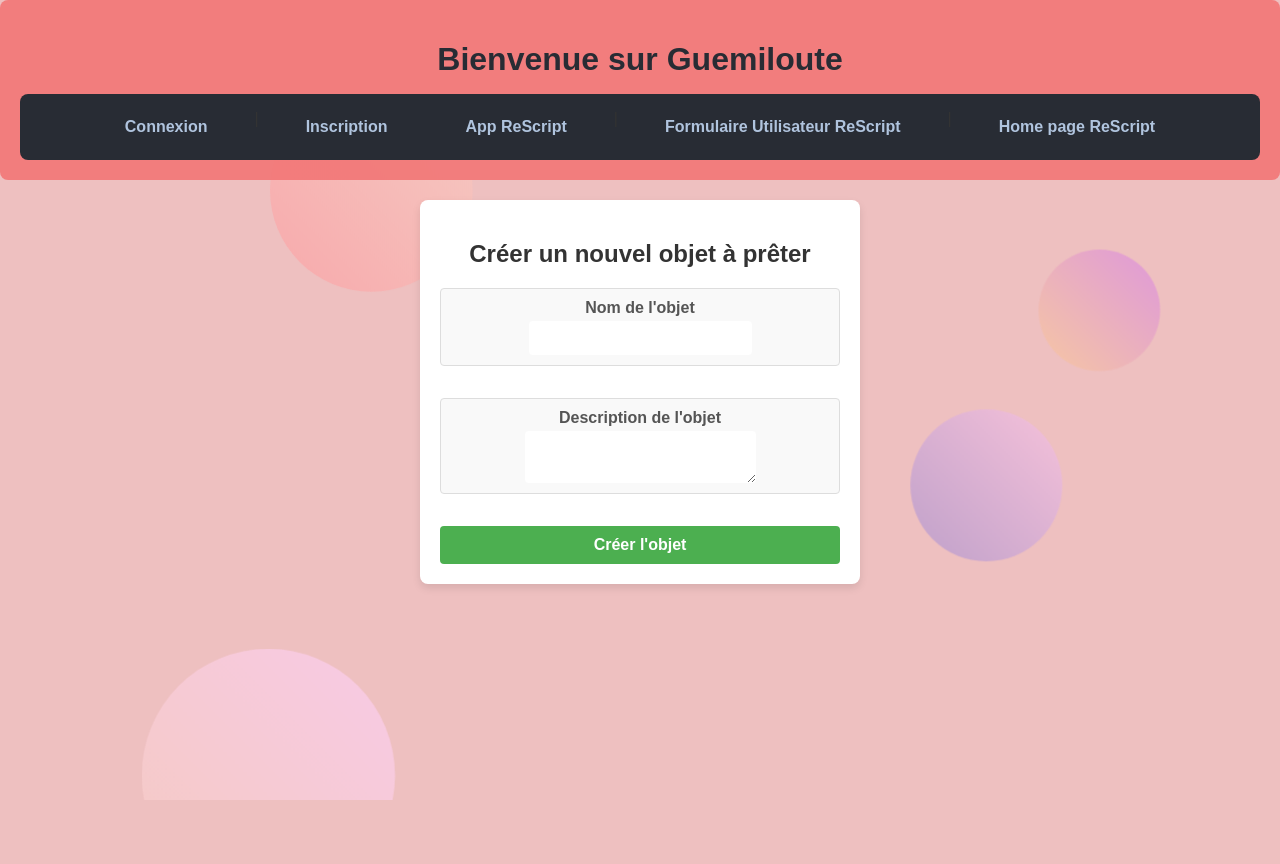
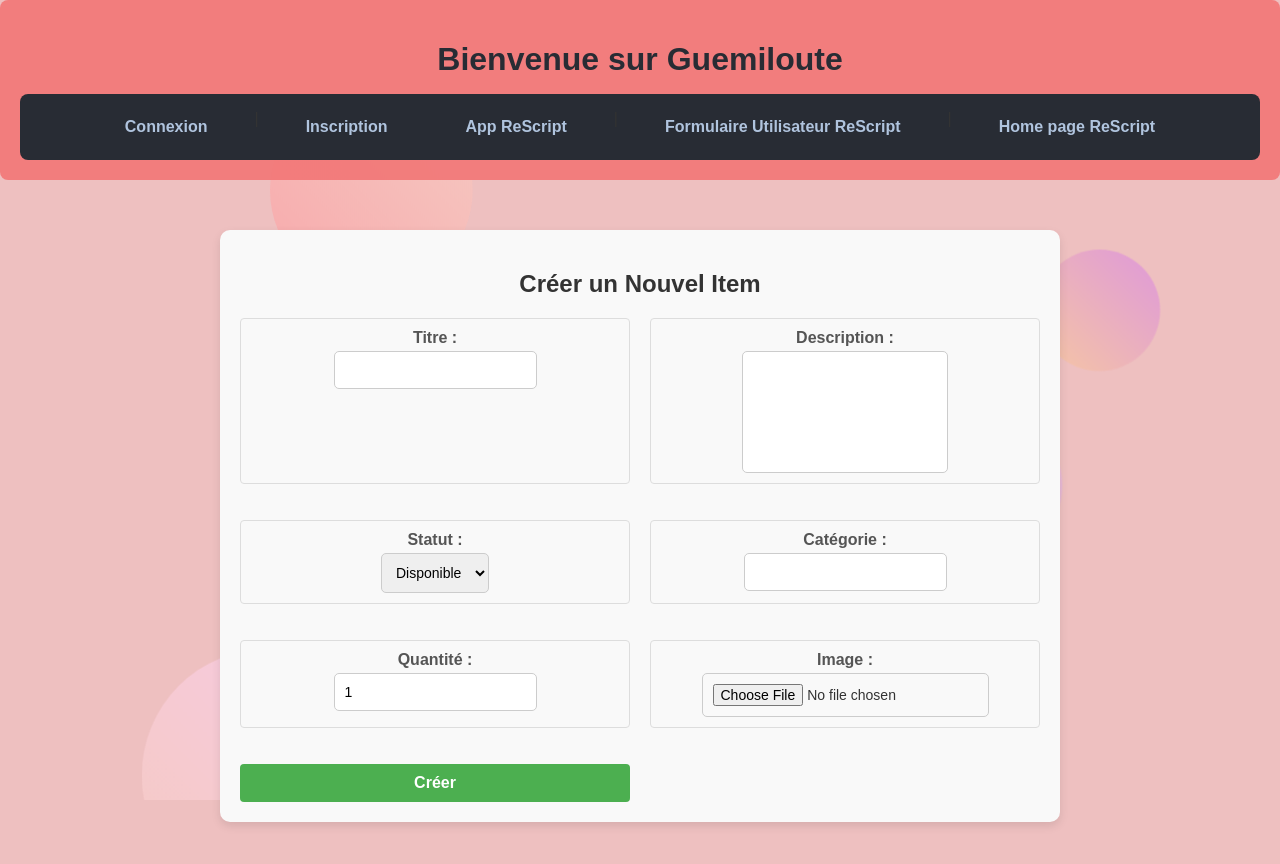
Before and after one commit to Fellous/guemiloute-test, a React (Create React App) app: page /create-item in a window 1280 px wide. Shown: the top 864 px of the page. Before the commit the page ends 800 px from the top, so only its background shows below. Built offline with nearby package versions, Linux system fonts and the light colour scheme.

Commit message:
feat: integrate image upload in CreateItem component

```diff
--- /dev/null
+++ b/src/assets/styles/CreateItem.css
@@ -0,0 +1,91 @@
+.create-item-container {
+  max-width: 800px;
+  margin: 50px auto;
+  padding: 20px;
+  background-color: #f9f9f9;
+  border-radius: 10px;
+  box-shadow: 0px 4px 10px rgba(0, 0, 0, 0.1);
+  font-family: 'Arial', sans-serif;
+}
+
+h2 {
+  text-align: center;
+  color: #333;
+  margin-bottom: 20px;
+}
+
+.create-item-form {
+  display: grid;
+  grid-template-columns: 1fr 1fr;
+  gap: 20px;
+}
+
+.form-group {
+  display: flex;
+  flex-direction: column;
+}
+
+label {
+  margin-bottom: 5px;
+  font-weight: bold;
+  color: #555;
+}
+
+input,
+textarea,
+select {
+  padding: 10px;
+  font-size: 14px;
+  border: 1px solid #ccc;
+  border-radius: 5px;
+  outline: none;
+  transition: border-color 0.3s;
+}
+
+input:focus,
+textarea:focus,
+select:focus {
+  border-color: #007bff;
+}
+
+textarea {
+  resize: none;
+  height: 100px;
+  grid-column: span 2;
+}
+
+.create-item-button {
+  background-color: #007bff;
+  color: #fff;
+  padding: 10px 15px;
+  font-size: 16px;
+  border: none;
+  border-radius: 5px;
+  cursor: pointer;
+  transition: background-color 0.3s;
+  grid-column: span 2;
+}
+
+.create-item-button:hover {
+  background-color: #0056b3;
+}
+
+.message {
+  text-align: center;
+  font-weight: bold;
+  margin-bottom: 10px;
+  color: #28a745;
+  grid-column: span 2;
+}
+
+@media (max-width: 768px) {
+  .create-item-form {
+    grid-template-columns: 1fr;
+  }
+
+  textarea,
+  .create-item-button,
+  .message {
+    grid-column: span 1;
+  }
+}
--- a/src/components/CreateItem.tsx
+++ b/src/components/CreateItem.tsx
@@ -1,57 +1,101 @@
 import React, { useState } from "react";
+import axios from "axios";
+import "../assets/styles/CreateItem.css";
 
 const CreateItem: React.FC = () => {
-  const [itemName, setItemName] = useState("");
-  const [itemDescription, setItemDescription] = useState("");
-  const [confirmationMessage, setConfirmationMessage] = useState("");
+  const [title, setTitle] = useState("");
+  const [description, setDescription] = useState("");
+  const [status, setStatus] = useState("available");
+  const [category, setCategory] = useState("");
+  const [quantity, setQuantity] = useState(1);
+  const [image, setImage] = useState<File | null>(null);
 
-  const handleSubmit = (e: React.FormEvent) => {
+  const handleSubmit = async (e: React.FormEvent) => {
     e.preventDefault();
 
-    const newItem = {
-      name: itemName,
-      description: itemDescription,
-    };
+    const formData = new FormData();
+    formData.append("title", title);
+    formData.append("description", description);
+    formData.append("status", status);
+    formData.append("category", category);
+    formData.append("quantity", quantity.toString());
+    if (image) formData.append("image", image);
 
-    console.log("Objet créé:", newItem);
-
-    setConfirmationMessage("Objet créé avec succès !");
-
-    setTimeout(() => setConfirmationMessage(""), 3000);
-    setItemName("");
-    setItemDescription("");
+    try {
+      const response = await axios.post(
+        `${process.env.REACT_APP_API_URL}/items`,
+        formData,
+        {
+          headers: {
+            "Content-Type": "multipart/form-data",
+          },
+        }
+      );
+      console.log("Item créé :", response.data);
+    } catch (error) {
+      console.error("Erreur lors de la création de l'item :", error);
+    }
   };
 
   return (
     <div className="create-item-container">
-      <h2>Créer un nouvel objet à prêter</h2>
+      <h2>Créer un Nouvel Item</h2>
       <form onSubmit={handleSubmit} className="create-item-form">
         <div className="form-group">
-          <label>Nom de l'objet</label>
+          <label>Titre :</label>
           <input
             type="text"
-            value={itemName}
-            onChange={(e) => setItemName(e.target.value)}
+            value={title}
+            onChange={(e) => setTitle(e.target.value)}
             required
-            className="form-input"
           />
         </div>
         <div className="form-group">
-          <label>Description de l'objet</label>
+          <label>Description :</label>
           <textarea
-            value={itemDescription}
-            onChange={(e) => setItemDescription(e.target.value)}
+            value={description}
+            onChange={(e) => setDescription(e.target.value)}
             required
-            className="form-input"
+          />
+        </div>
+        <div className="form-group">
+          <label>Statut :</label>
+          <select value={status} onChange={(e) => setStatus(e.target.value)}>
+            <option value="available">Disponible</option>
+            <option value="lent">Prêté</option>
+          </select>
+        </div>
+        <div className="form-group">
+          <label>Catégorie :</label>
+          <input
+            type="text"
+            value={category}
+            onChange={(e) => setCategory(e.target.value)}
+          />
+        </div>
+        <div className="form-group">
+          <label>Quantité :</label>
+          <input
+            type="number"
+            value={quantity}
+            onChange={(e) => setQuantity(Number(e.target.value))}
+            min="1"
+          />
+        </div>
+        <div className="form-group">
+          <label>Image :</label>
+          <input
+            type="file"
+            accept="image/*"
+            onChange={(e) =>
+              setImage(e.target.files ? e.target.files[0] : null)
+            }
           />
         </div>
         <button type="submit" className="submit-button">
-          Créer l'objet
+          Créer
         </button>
       </form>
-      {confirmationMessage && (
-        <p className="confirmation-message">{confirmationMessage}</p>
-      )}
     </div>
   );
 };
```
Also changed, not shown: public/img/1731510713575-954536912-moto.jpg (added).
